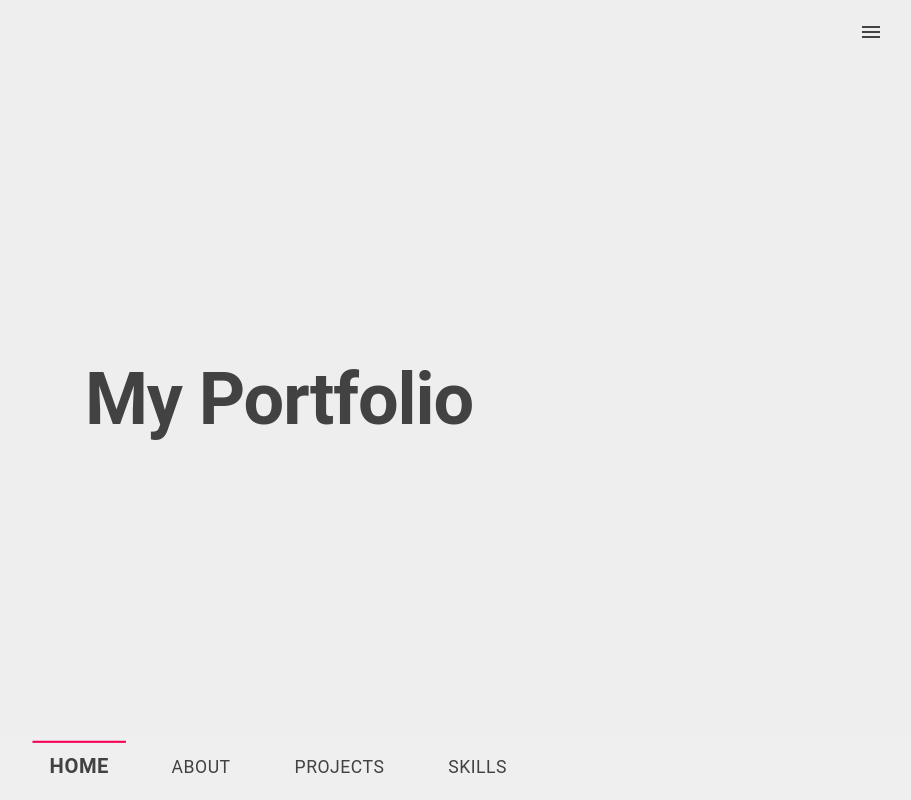
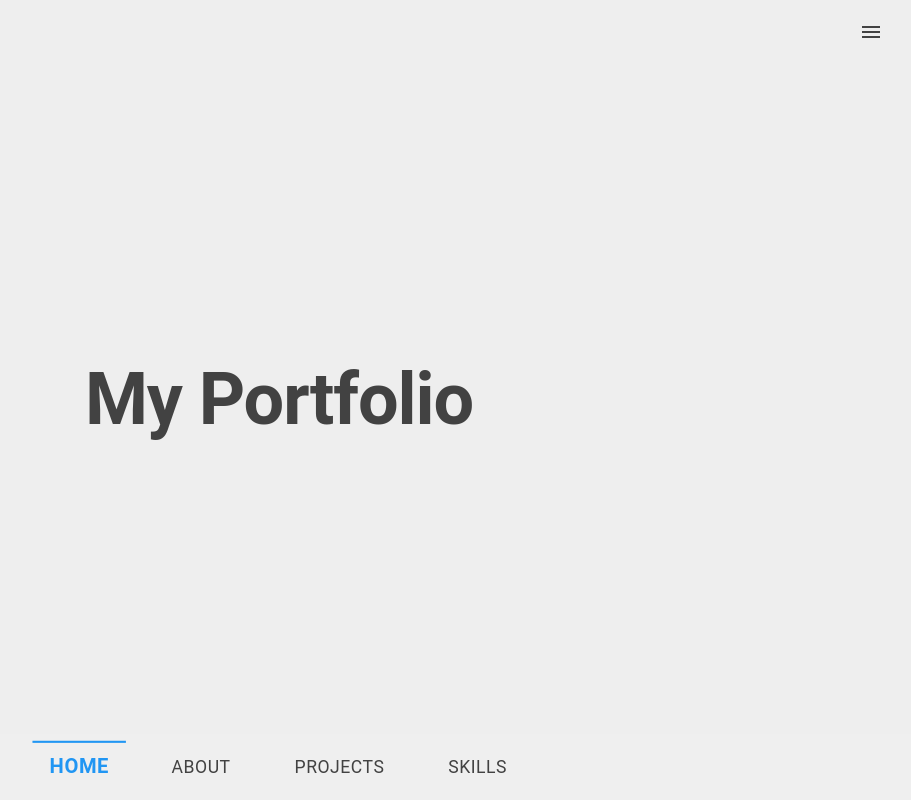
Before and after one commit to Yama9120/my_portfolio, a Next.js app: page / in a window 1280 px wide. Shown: the top 800 px of the page, without its empty margins (361-1272 px from the left). Built offline with nearby package versions, Linux system fonts and the light colour scheme.

Commit message:
feat: add nav color

```diff
--- a/app/components/layout/header.tsx
+++ b/app/components/layout/header.tsx
@@ -19,15 +19,38 @@ import GitHubIcon from '@mui/icons-material/GitHub';
 import EmailIcon from '@mui/icons-material/Email';
 import LinkedInIcon from '@mui/icons-material/LinkedIn';
 
-const navItems = [
-    { name: 'Home', href: '#hero' },
-    { name: 'About', href: '#about' },
-    { name: 'Projects', href: '#projects' },
-    { name: 'Skills', href: '#skills' }
-];
-
 const NAV_HEIGHT = 80; // ナビゲーションバーの高さ
 const MOBILE_BREAKPOINT = 660; // モバイル表示の閾値
+
+const sectionColors = {
+    hero: '#2196f3', // 青
+    about: '#4caf50', // 緑
+    projects: '#f50057', // ピンク
+    skills: '#ff9800', // オレンジ
+};
+
+const navItems = [
+{
+    name: 'Home',
+    href: '#hero',
+    color: sectionColors.hero
+},
+{
+    name: 'About',
+    href: '#about',
+    color: sectionColors.about
+},
+{
+    name: 'Projects',
+    href: '#projects',
+    color: sectionColors.projects
+},
+{
+    name: 'Skills',
+    href: '#skills',
+    color: sectionColors.skills
+}
+];
 
 export default function Header() {
     const [isDrawerOpen, setIsDrawerOpen] = useState(false);
@@ -301,11 +324,11 @@ export default function Header() {
                                         scrollToSection(item.href);
                                     }}
                                     sx={{
-                                color: 'grey.800',
+                                        color: isActive ? item.color : 'grey.800',
                                         fontSize: isActive ? '1.2rem' : '1.1rem',
                                         fontWeight: isActive ? 'bold' : 'normal',
                                         position: 'relative',
-                                padding: '8px 16px', // ボタンのパディングを追加
+                                        padding: '8px 16px',
                                         '&::before': {
                                             content: '""',
                                             position: 'absolute',
@@ -314,14 +337,17 @@ export default function Header() {
                                             transform: 'translateX(-50%)',
                                             width: isActive ? '100%' : '0%',
                                             height: '2px',
-                                    backgroundColor: '#f50057', // アクティブ時の線の色を変更
+                                            backgroundColor: item.color,
                                             transition: 'all 0.3s ease',
                                         },
                                         '&:hover::before': {
                                             width: '100%',
                                         },
+                                        '&:hover': {
+                                            color: item.color,
+                                        },
                                         transform: isActive ? 'scale(1.05)' : 'scale(1)',
-                                transition: 'transform 0.3s ease',
+                                        transition: 'all 0.3s ease',
                                     }}
                                 >
                                     {item.name}
```
Lines whose indentation alone changed are shown as unchanged.
